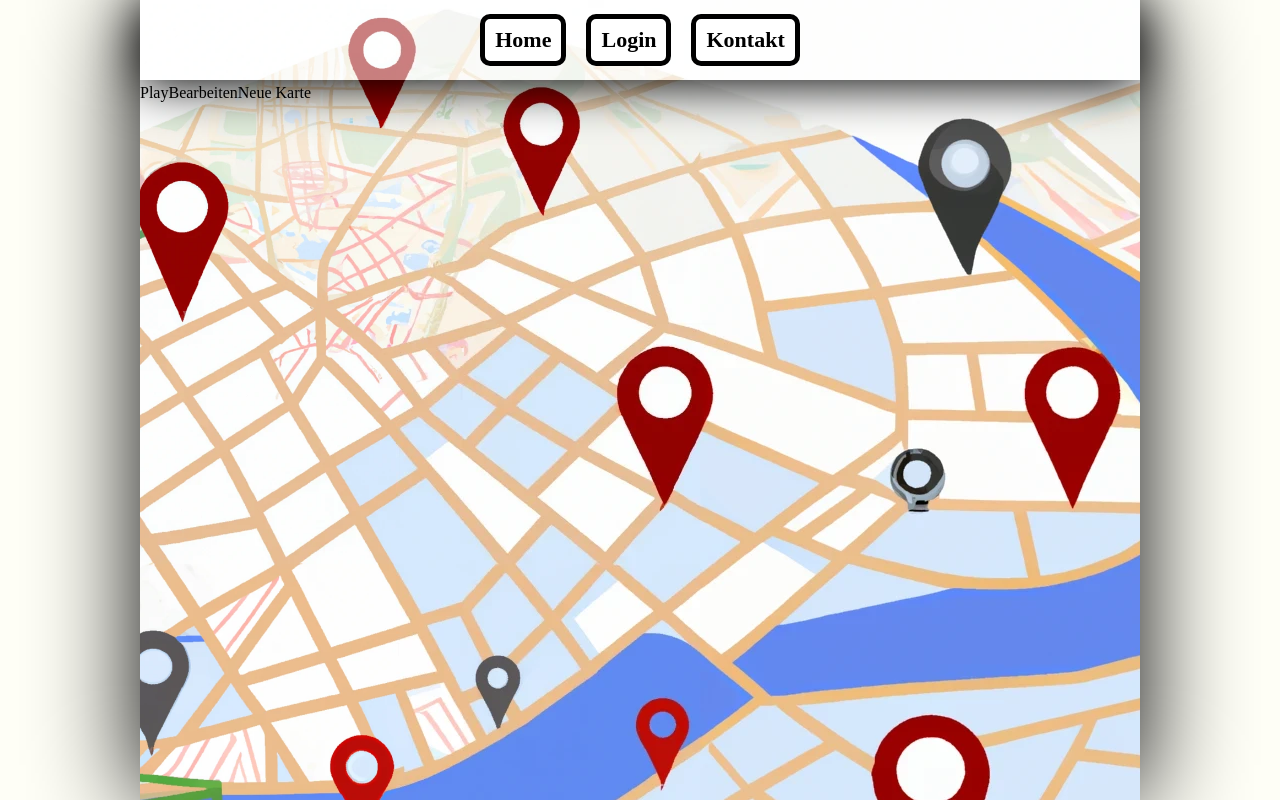
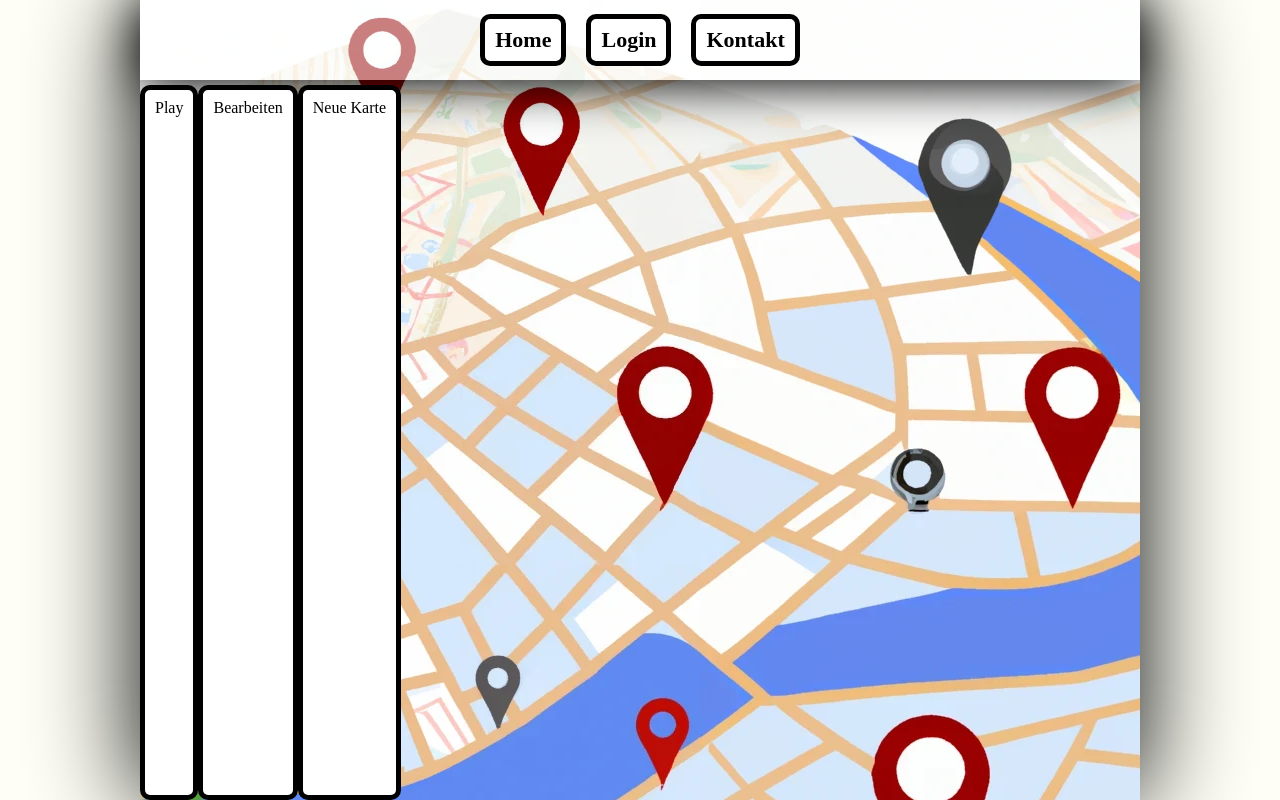
Before and after one commit to feindreh/mapguess, a React (Create React App) app: page /#/ in a window 1280 px wide. Built offline with nearby package versions, Linux system fonts and the light colour scheme; no server answers.

Commit message:
inner wrap to flex to use full size of page

```diff
--- a/src/style/App.css
+++ b/src/style/App.css
@@ -5,17 +5,18 @@
     min-width: 300px;
 }
 #innerWrap{
-    display: relative;
+    display: flex;
+    flex-direction: column;
 
     box-shadow: 0px 0px 100px black;
 
-    width: 100%;
+    width: 100vw;
     max-width: 1000px;
 
     min-height: 100vh;
     height:100%;
 
-    display: block;
+
     margin-left: auto;
     margin-right: auto;
 
@@ -47,6 +48,17 @@
 
 /*Home*/
 
+#home{
+    flex:1;
+    display: flex;
+}
+
+#home .link{
+    border:solid black 5px;
+    background-color:rgb(255, 255, 255);
+    border-radius: 10px;
+    padding:10px;
+}
 
 
 
```
